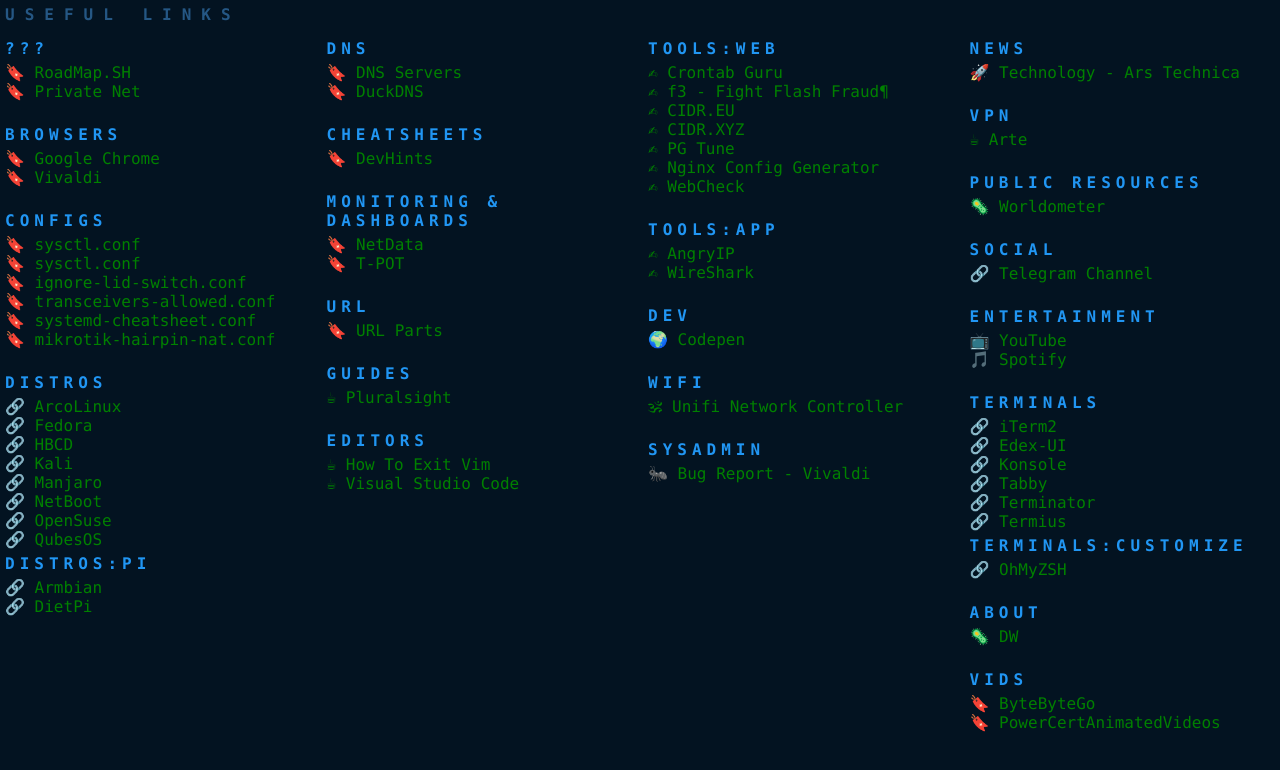
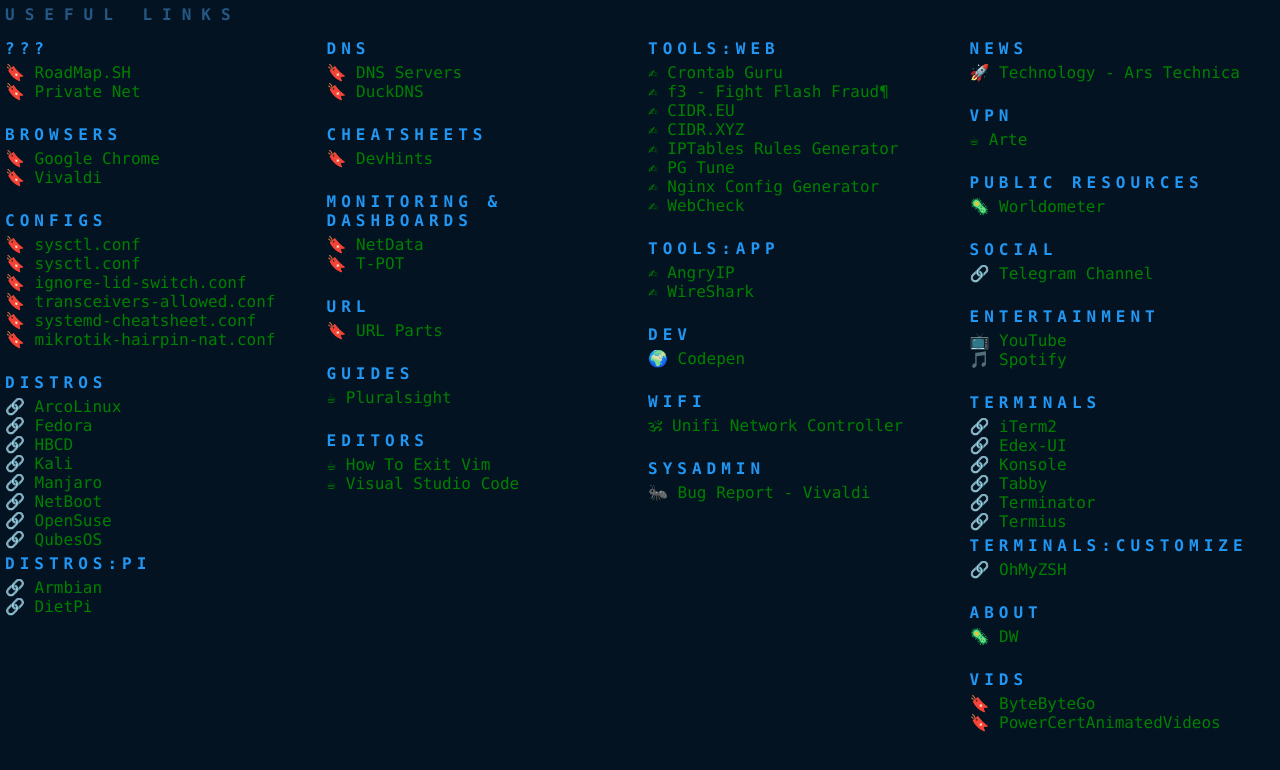
Before and after one commit to iCra5h/F-ckingLocalhost, a plain HTML site: page index.html in a window 1280 px wide. Drawn offline with Linux system fonts and the light colour scheme.

Commit message:
Update index.html

```diff
--- a/index.html
+++ b/index.html
@@ -87,6 +87,7 @@
       <p><a href="https://fight-flash-fraud.readthedocs.io/en/latest/">&#9997; f3 - Fight Flash Fraud¶</a></p>
       <p><a href="https://www.cidr.eu/en/">&#9997; CIDR.EU</a></p>
       <p><a href="https://cidr.xyz/">&#9997; CIDR.XYZ</a></p>
+      <p><a href="https://iptablesgenerator.totalbits.com/">&#9997; IPTables Rules Generator</a></p>
       <p><a href="https://pgtune.leopard.in.ua/">&#9997; PG Tune</a></p>
       <p><a href="https://www.digitalocean.com/community/tools/nginx">&#9997; Nginx Config Generator</a></p>
       <p><a href="https://web-check.xyz/">&#9997; WebCheck</a></p>
```
